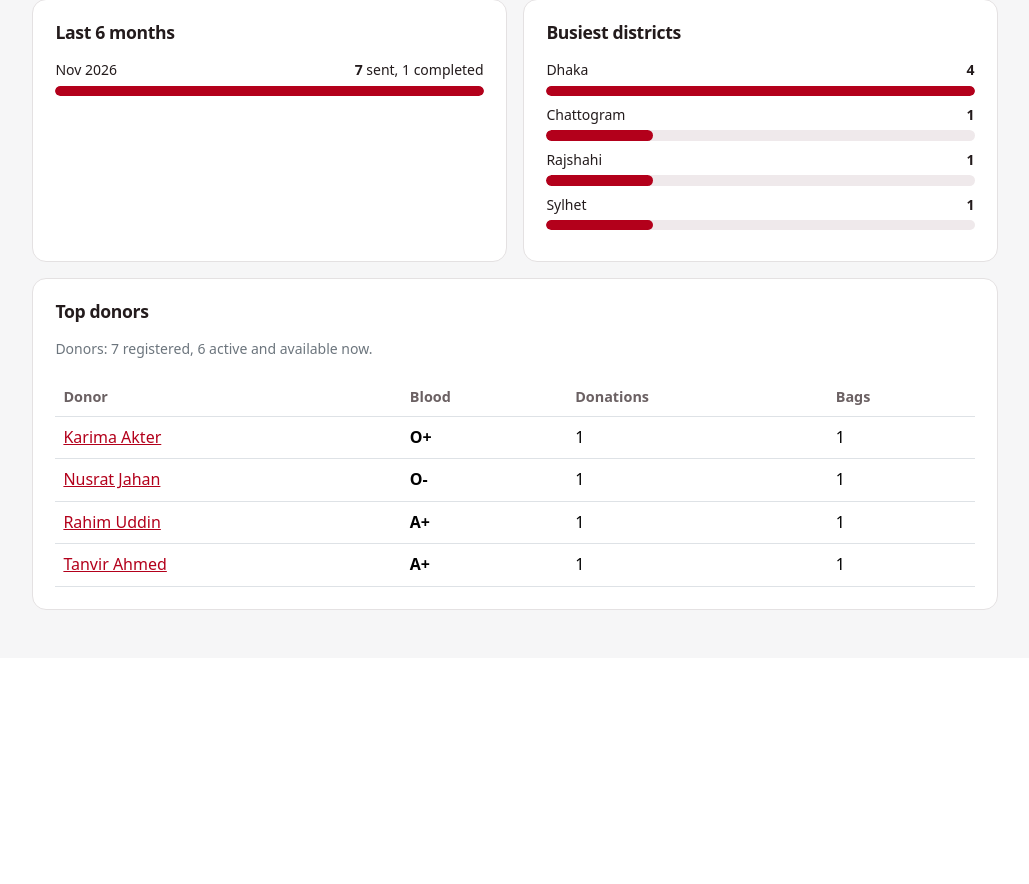
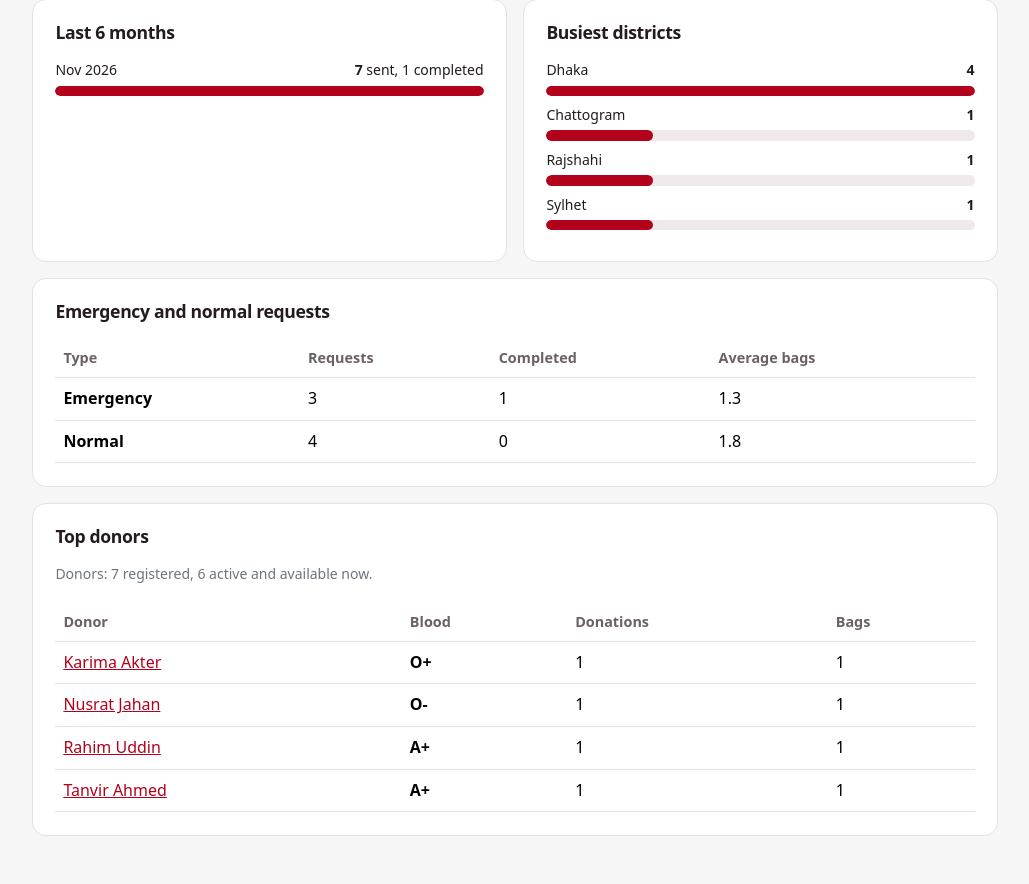
Before and after one commit to CAPTANIOUS/Blood-Bank, a PHP site: page /BloodBank/admin/reports.php in a window 1280 px wide. Shown: the part 860-1744 px from the top of the page, without its empty margins (250-1279 px from the left). Before the commit the page ends 1470 px from the top, so only its background shows below. Run offline with PHP 8.4, Linux system fonts and the light colour scheme; a user stored in the database is signed in; data comes from the database, SQL or seed files in the repository.

Commit message:
Read blood supply from a database view and add urgency table

```diff
--- a/admin/reports.php
+++ b/admin/reports.php
@@ -29,15 +29,12 @@ $byStatus = $pdo->query('SELECT status, COUNT(*) FROM blood_requests GROUP BY st
 $statuses = ['Pending', 'Under Review', 'Approved', 'Donor Matched', 'Completed', 'Rejected', 'Cancelled'];
 $maxStatus = max(1, $byStatus ? max($byStatus) : 1);
 
-/* 3. Blood still needed (open requests) against donors who are available - per blood group */
+/* 3. Blood still needed (open requests) against donors who are available - per blood group.
+ *    The numbers come from the database VIEW v_blood_group_summary (see database/bloodbank.sql). */
 $supply = $pdo->query(
-    "SELECT bg.group_name,
-            COALESCE((SELECT SUM(r.bags_required) FROM blood_requests r
-                      WHERE r.blood_group_id = bg.blood_group_id
-                        AND r.status IN ('Pending','Under Review','Approved','Donor Matched')), 0) AS bags_needed,
-            (SELECT COUNT(*) FROM donors d JOIN users u ON u.user_id = d.user_id
-              WHERE d.blood_group_id = bg.blood_group_id AND u.is_active = 1 AND d.is_available = 1) AS donors_available
-     FROM blood_groups bg ORDER BY bg.blood_group_id"
+    "SELECT group_name, bags_needed, donors_available
+     FROM v_blood_group_summary
+     ORDER BY FIELD(group_name, 'A+', 'A-', 'B+', 'B-', 'AB+', 'AB-', 'O+', 'O-')"
 )->fetchAll();
 $maxSupply = 1;
 foreach ($supply as $s) { $maxSupply = max($maxSupply, (int)$s['bags_needed'], (int)$s['donors_available']); }
@@ -66,6 +63,12 @@ $speed = $pdo->query(
      FROM blood_requests WHERE status = 'Completed' AND completed_at IS NOT NULL"
 )->fetch();
 $emerg = $pdo->query("SELECT COUNT(*) FROM blood_requests WHERE urgency = 'Emergency'")->fetchColumn();
+
+/* 6b. Normal and Emergency requests side by side (GROUP BY + COUNT + SUM + AVG) */
+$byUrgency = $pdo->query(
+    "SELECT urgency, COUNT(*) AS n, SUM(status = 'Completed') AS done, ROUND(AVG(bags_required), 1) AS avg_bags
+     FROM blood_requests GROUP BY urgency ORDER BY FIELD(urgency, 'Emergency', 'Normal')"
+)->fetchAll();
 
 /* 7. Top donors (by bags) */
 $top = $pdo->query(
@@ -159,6 +162,25 @@ function bar(int $value, int $max, string $class = ''): string
     </div>
 </div>
 
+<div class="bl-panel mb-3">
+    <h2 class="bl-panel-title">Emergency and normal requests</h2>
+    <div class="table-responsive">
+        <table class="table align-middle mb-0">
+            <thead><tr><th>Type</th><th>Requests</th><th>Completed</th><th>Average bags</th></tr></thead>
+            <tbody>
+            <?php foreach ($byUrgency as $u): ?>
+                <tr>
+                    <td><strong><?php echo e($u['urgency']); ?></strong></td>
+                    <td><?php echo (int)$u['n']; ?></td>
+                    <td><?php echo (int)$u['done']; ?></td>
+                    <td><?php echo e($u['avg_bags']); ?></td>
+                </tr>
+            <?php endforeach; ?>
+            </tbody>
+        </table>
+    </div>
+</div>
+
 <div class="bl-panel">
     <h2 class="bl-panel-title">Top donors</h2>
     <p class="small text-secondary">Donors: <?php echo (int)$totals['donors']; ?> registered, <?php echo (int)$totals['available_donors']; ?> active and available now.</p>
```
